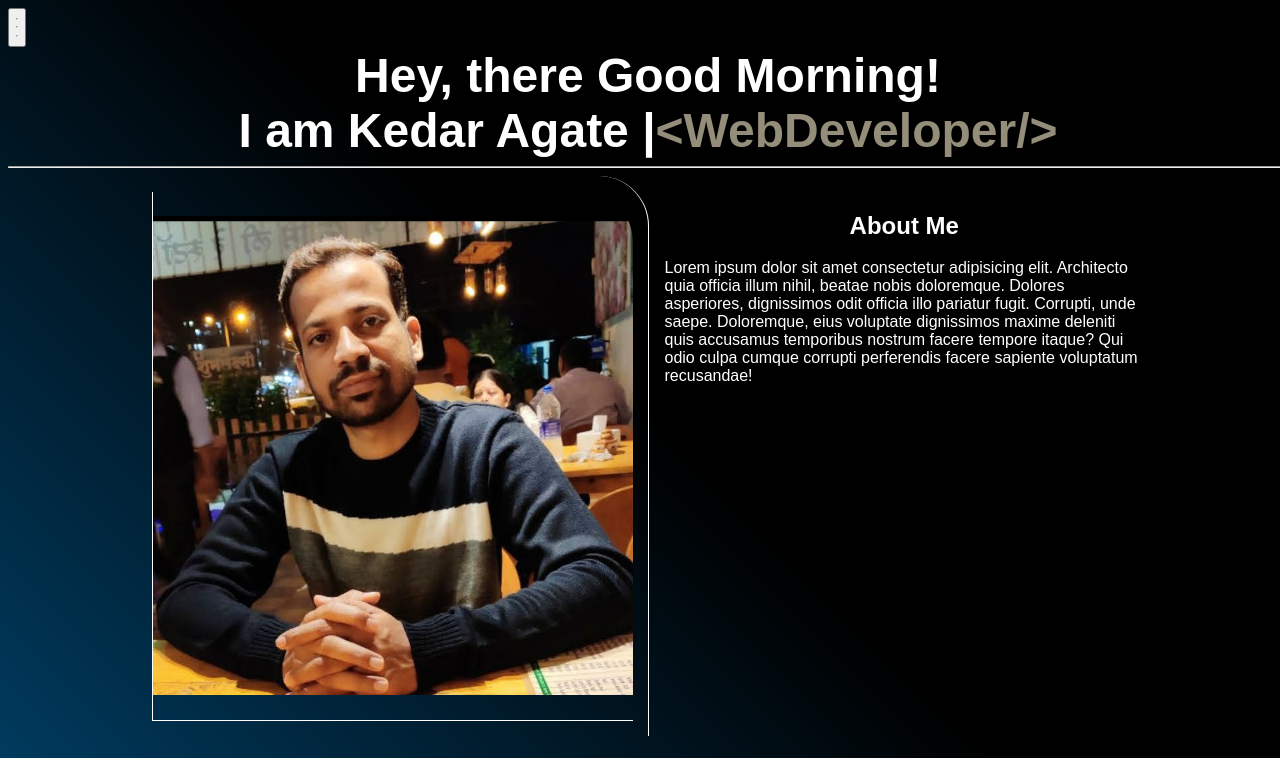
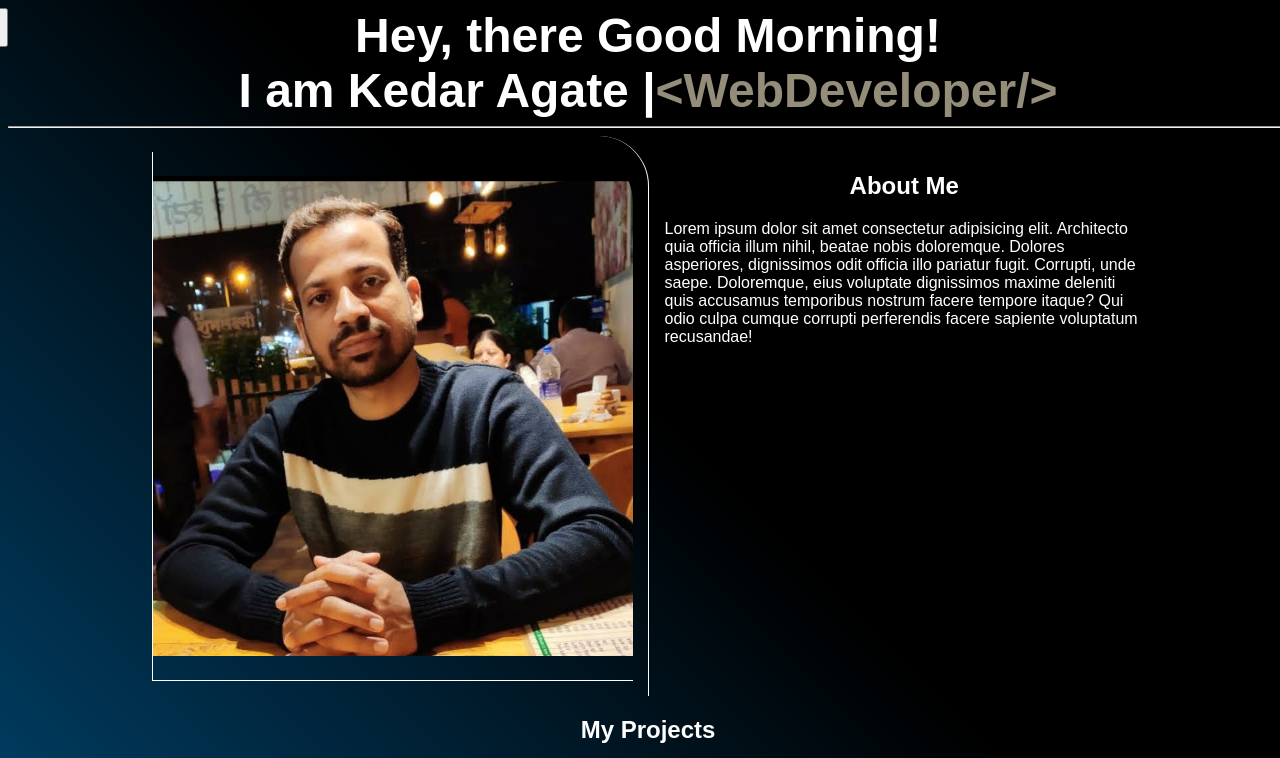
Before and after one commit to kedaragate/portfolio, a React (Vite) app: page / in a window 1280 px wide. Shown: the top 758 px of the page. Built offline with nearby package versions, Linux system fonts and the light colour scheme.

Commit message:
Update Sidebar.css

```diff
--- a/src/components/Sidebar/Sidebar.css
+++ b/src/components/Sidebar/Sidebar.css
@@ -1,3 +1,4 @@
 .sidebar{
-
+position: absolute;
+transform: translateX(-100%)
 }
```
